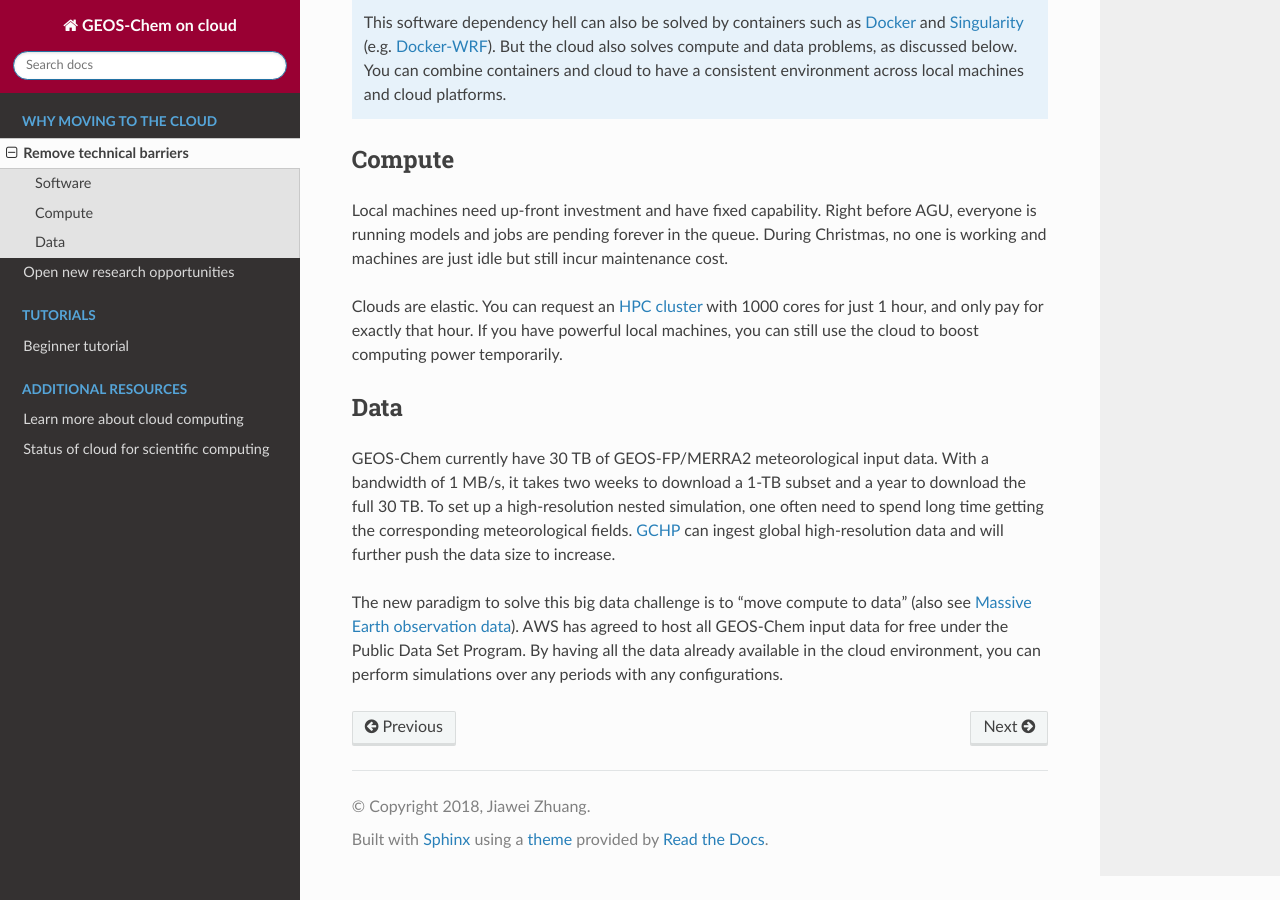
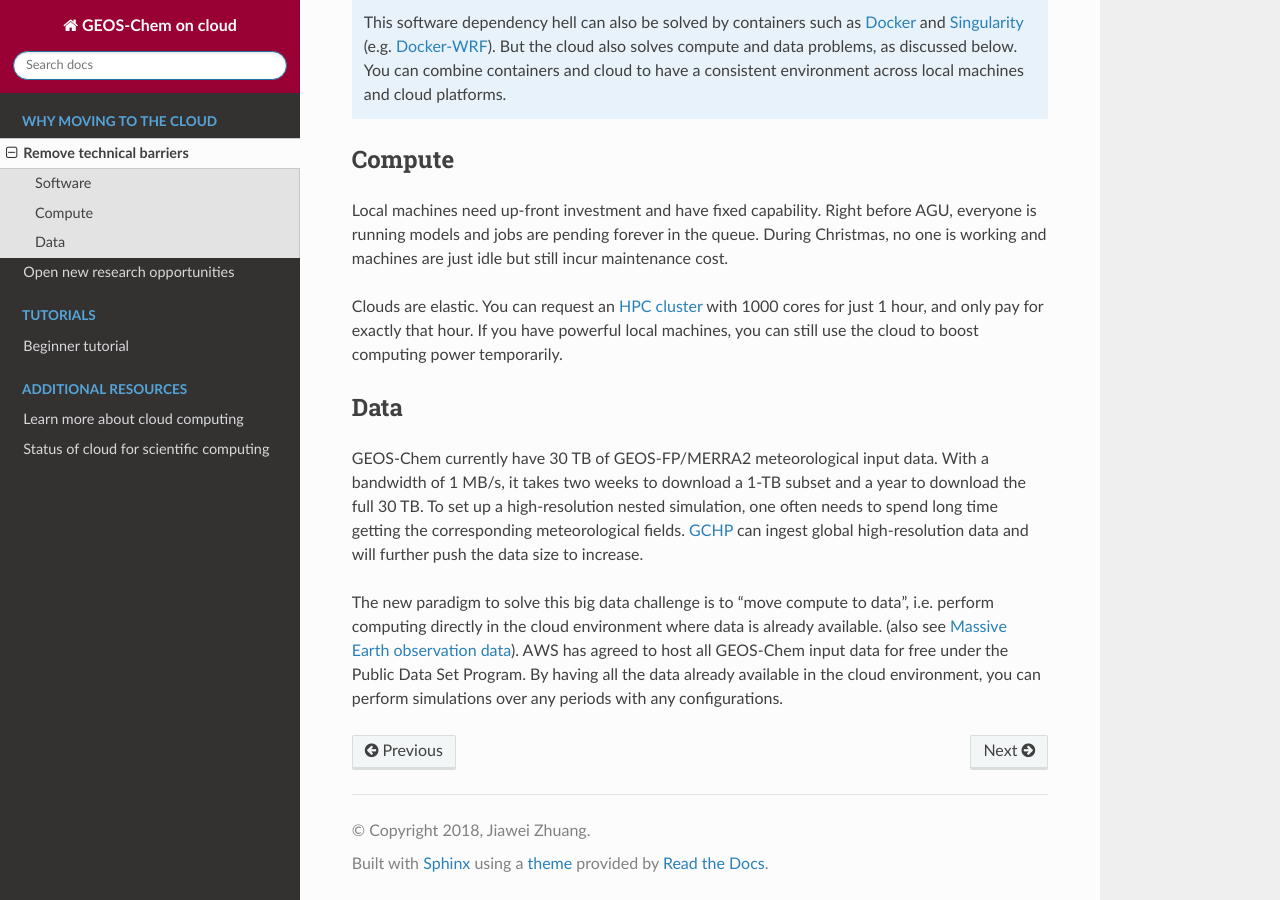
Before and after one commit to JiaweiZhuang/old_cloud_GC, a Sphinx documentation site: the page built from doc/motivation.rst, in a window 1280 px wide and 900 px high, scrolled down 822 px. Built offline with Sphinx 7.4.7 and the Read the Docs theme 2.0.0, drawn with Linux system fonts in a browser that asks for light colours.

Commit message:
Minor fix

```diff
--- a/doc/motivation.rst
+++ b/doc/motivation.rst
@@ -64,11 +64,12 @@ Data
 GEOS-Chem currently have 30 TB of GEOS-FP/MERRA2 meteorological input data.
 With a bandwidth of 1 MB/s, it takes two weeks to download a 1-TB subset
 and a year to download the full 30 TB. To set up a high-resolution
-nested simulation, one often need to spend long time getting the
+nested simulation, one often needs to spend long time getting the
 corresponding meteorological fields. `GCHP <http://wiki.seas.harvard.edu/geos-chem/index.php/GEOS-Chem_HP>`_
 can ingest global high-resolution data and will further push the data size to increase.
 
-The new paradigm to solve this big data challenge is to "move compute to data"
+The new paradigm to solve this big data challenge is to "move compute to data",
+i.e. perform computing directly in the cloud environment where data is already available.
 (also see :ref:`earth-data-label`).
 AWS has agreed to host all GEOS-Chem input data for free under the Public Data Set Program.
 By having all the data already available in the cloud environment,
```
